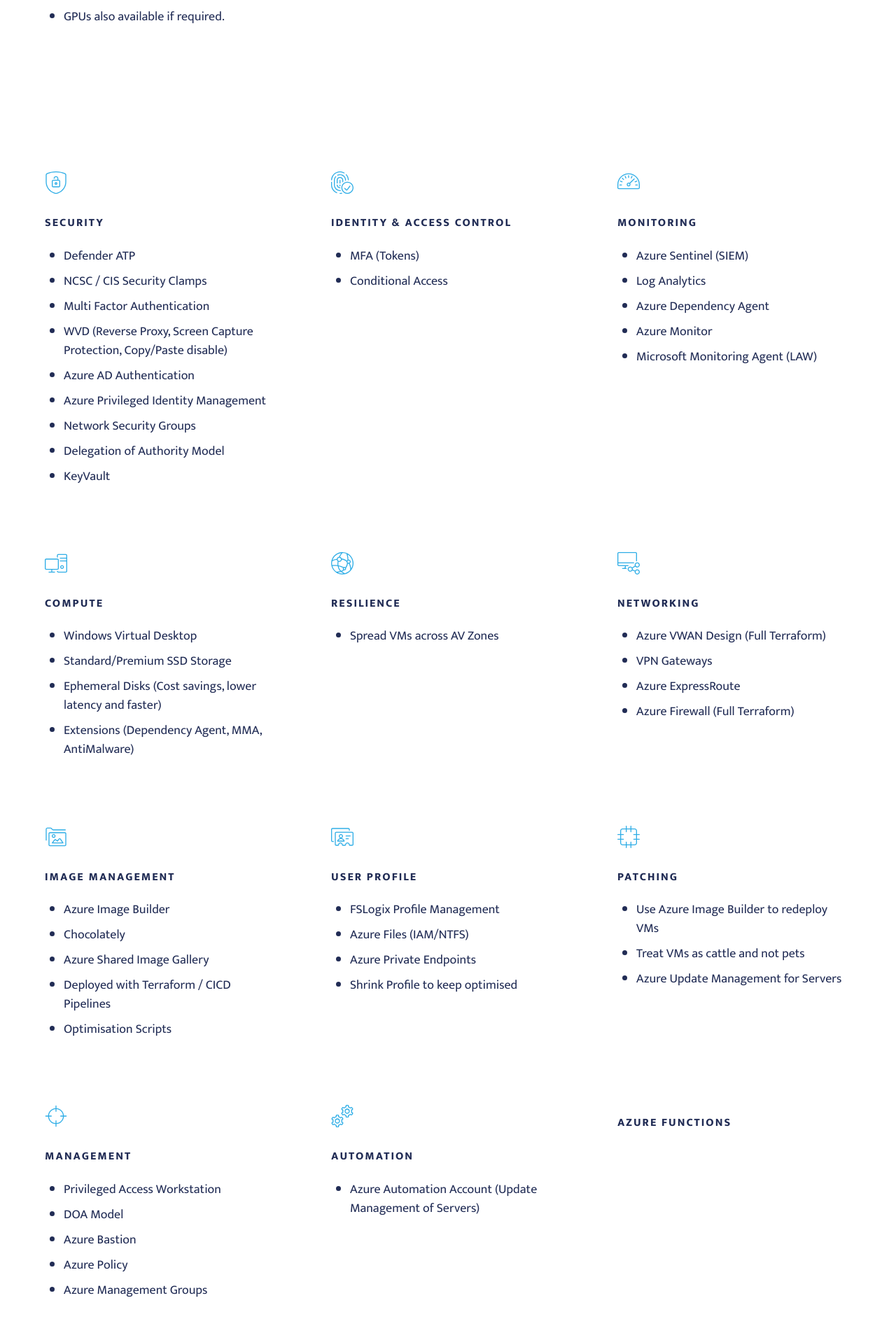
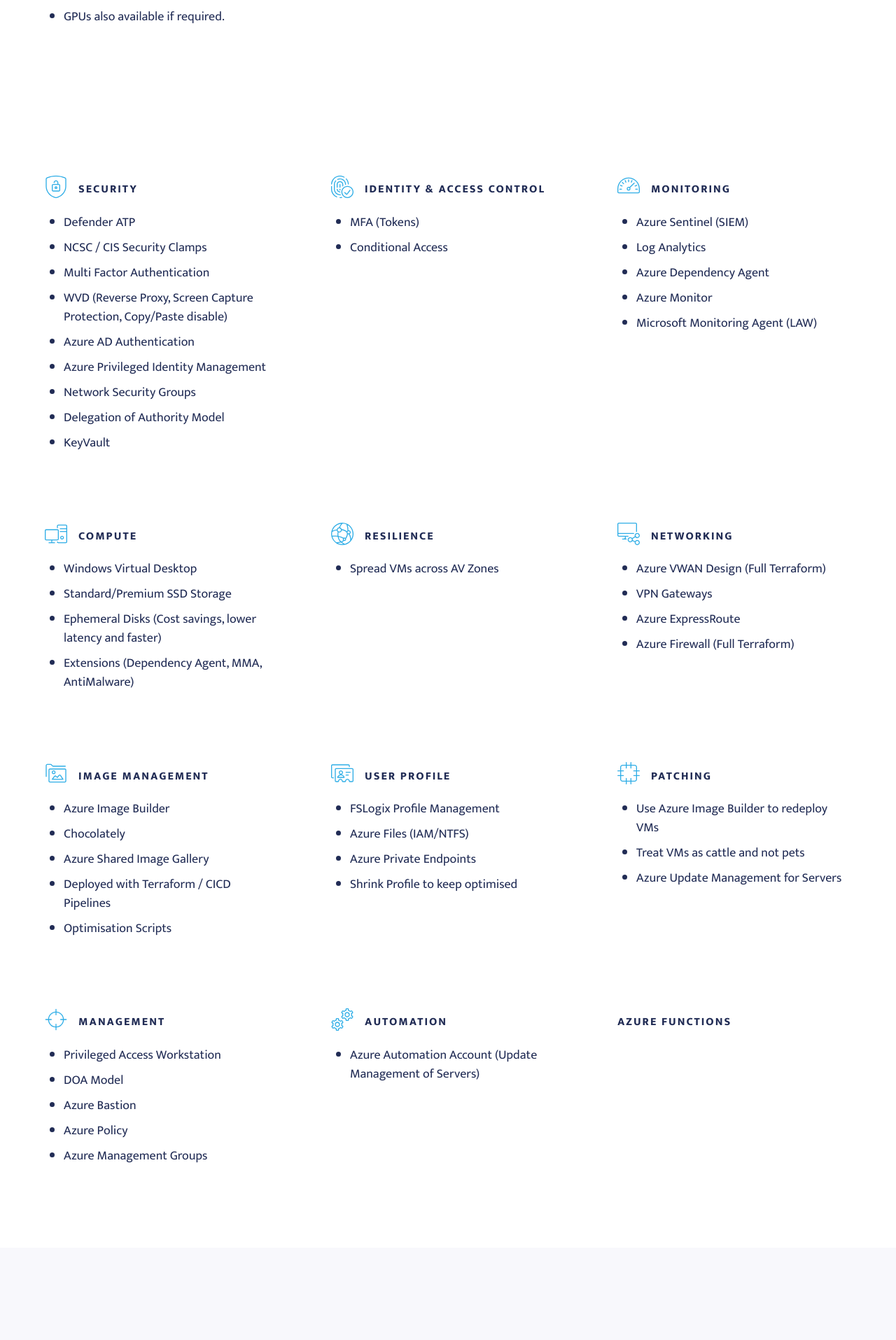
Before and after one commit to pritkallu-cloudsecure/clouds, a Jekyll site: the page index.html, which Jekyll copies as it is, in a window 1280 px wide. Shown: the part 3633-5548 px from the top of the page at 70% size. Built offline with Jekyll 4.4.1, drawn with Linux system fonts in a browser that asks for light colours.

Commit message:
Column icon sits alongside heading now

```diff
--- a/_elements/06-element-icon-with-bullets.html
+++ b/_elements/06-element-icon-with-bullets.html
@@ -14,8 +14,10 @@
 ---
 
 <section class="column__icon">
-    <img class="svg__icon" src="assets/images/icon-management.svg" alt="">
-    <h2 class="text__title">Column title</h2>
+    <header>
+        <img class="svg__icon" src="assets/images/icon-management.svg" alt="">
+        <h2 class="text__title">Column title</h2>
+    </header>
     <ul>
         <li><p>Bullet point</p></li>
         <li><p>Bullet point</p></li>
--- a/_elements/07-element-icon-with-checks.html
+++ b/_elements/07-element-icon-with-checks.html
@@ -14,8 +14,10 @@
 ---
 
 <section class="column__icon">
-    <img class="svg__icon" src="assets/images/icon-autoscale.svg" alt="">
-    <h2 class="text__title">Column title</h2>
+    <header>
+        <img class="svg__icon" src="assets/images/icon-autoscale.svg" alt="">
+        <h2 class="text__title">Column title</h2>
+    </header>
     <ul class="list-with-checks">
         <li><p>Bullet point</p></li>
         <li>
--- a/_elements/08-element-icon-with-text.html
+++ b/_elements/08-element-icon-with-text.html
@@ -13,7 +13,9 @@
 ---
 
 <section class="column__icon">
-    <img class="svg__icon" src="assets/images/icon-user-profile.svg" alt="">
-    <h2 class="text__title">Column title</h2>
+    <header>
+        <img class="svg__icon" src="assets/images/icon-user-profile.svg" alt="">
+        <h2 class="text__title">Column title</h2>
+    </header>
     <p>Etiam dictum, dui ut viverra ullamcorper, ipsum dolor ultrices libero, vitae venenatis dolor risus id metus. In hac habitasse platea dictumst. Nullam pellentesque ullamcorper tortor ac commodo.</p>
 </section>
--- a/assets/css/scss/_modules/_column-icon.scss
+++ b/assets/css/scss/_modules/_column-icon.scss
@@ -2,9 +2,14 @@
 /* Column with an icon
  * ------------------------------------------------------------- */
 
+.column__icon header {
+    display: flex;
+}
 
 .column__icon .svg__icon {
     filter: invert(82%) sepia(33%) saturate(7474%) hue-rotate(167deg) brightness(92%) contrast(96%);
+    align-self: center;
+    margin-right: 1em;
 }
 
 .column__icon .text__title {
--- a/assets/css/scss/library.scss
+++ b/assets/css/scss/library.scss
@@ -101,7 +101,7 @@
 
 .library__pattern header > * { max-width: none; }
 
-.library__pattern header h2:after {
+.library__pattern > header h2:after {
   display: block;
   content: '';
   border-bottom: 3px solid #333;
--- a/index.html
+++ b/index.html
@@ -147,8 +147,10 @@
 
     <div class="block block--triple">
         <section class="column__icon">
+            <header>
                 <img class="svg__icon" src="assets/images/icon-security.svg" alt="">
                 <h2 class="text__title">Security</h2>
+            </header>
             <ul>
                 <li><p>Defender ATP</p></li>
                 <li><p>NCSC / CIS Security Clamps</p></li>
@@ -164,8 +166,10 @@
 
 
         <section class="column__icon">
+            <header>
                 <img class="svg__icon" src="assets/images/icon-identity-access.svg" alt="">
                 <h2 class="text__title">Identity & Access Control</h2>
+            </header>
             <ul>
                 <li><p>MFA (Tokens)</p></li>
                 <li><p>Conditional Access</p></li>
@@ -174,8 +178,10 @@
 
 
         <section class="column__icon">
+            <header>
                 <img class="svg__icon" src="assets/images/icon-monitoring.svg" alt="">
                 <h2 class="text__title">Monitoring</h2>
+            </header>
             <ul>
                 <li><p>Azure Sentinel (SIEM)</p></li>
                 <li><p>Log Analytics</p></li>
@@ -187,8 +193,10 @@
 
 
         <section class="column__icon">
+            <header>
                 <img class="svg__icon" src="assets/images/icon-compute.svg" alt="">
                 <h2 class="text__title">Compute</h2>
+            </header>
             <ul>
                 <li><p>Windows Virtual Desktop</p></li>
                 <li><p>Standard/Premium SSD Storage</p></li>
@@ -199,8 +207,10 @@
 
 
         <section class="column__icon">
+            <header>
                 <img class="svg__icon" src="assets/images/icon-resilience.svg" alt="">
                 <h2 class="text__title">Resilience</h2>
+            </header>
             <ul>
                 <li><p>Spread VMs across AV Zones</p></li>
             </ul>
@@ -208,8 +218,10 @@
 
 
         <section class="column__icon">
+            <header>
                 <img class="svg__icon" src="assets/images/icon-networking.svg" alt="">
                 <h2 class="text__title">Networking</h2>
+            </header>
             <ul>
                 <li><p>Azure VWAN Design (Full Terraform)</p></li>
                 <li><p>VPN Gateways</p></li>
@@ -220,8 +232,10 @@
 
 
         <section class="column__icon">
+            <header>
                 <img class="svg__icon" src="assets/images/icon-image-management.svg" alt="">
                 <h2 class="text__title">Image Management</h2>
+            </header>
             <ul>
                 <li><p>Azure Image Builder</p></li>
                 <li><p>Chocolately</p></li>
@@ -233,8 +247,10 @@
 
 
         <section class="column__icon">
+            <header>
                 <img class="svg__icon" src="assets/images/icon-user-profile.svg" alt="">
                 <h2 class="text__title">User Profile</h2>
+            </header>
             <ul>
                 <li><p>FSLogix Profile Management</p></li>
                 <li><p>Azure Files (IAM/NTFS)</p></li>
@@ -245,8 +261,10 @@
 
 
         <section class="column__icon">
+            <header>
                 <img class="svg__icon" src="assets/images/icon-patching.svg" alt="">
                 <h2 class="text__title">Patching</h2>
+            </header>
             <ul>
                 <li><p>Use Azure Image Builder to redeploy VMs</p></li>
                 <li><p>Treat VMs as cattle and not pets</p></li>
@@ -256,8 +274,10 @@
 
 
         <section class="column__icon">
+            <header>
                 <img class="svg__icon" src="assets/images/icon-management.svg" alt="">
                 <h2 class="text__title">Management</h2>
+            </header>
             <ul>
                 <li><p>Privileged Access Workstation</p></li>
                 <li><p>DOA Model</p></li>
@@ -269,8 +289,10 @@
 
 
         <section class="column__icon">
+            <header>
                 <img class="svg__icon" src="assets/images/icon-automation.svg" alt="">
                 <h2 class="text__title">Automation</h2>
+            </header>
             <ul>
                 <li><p>Azure Automation Account (Update Management of Servers)</p></li>
             </ul>
```
Also changed, not shown: assets/css/library.min.css, assets/css/screen.min.css, 2 other files. Lines whose indentation alone changed are shown as unchanged.
